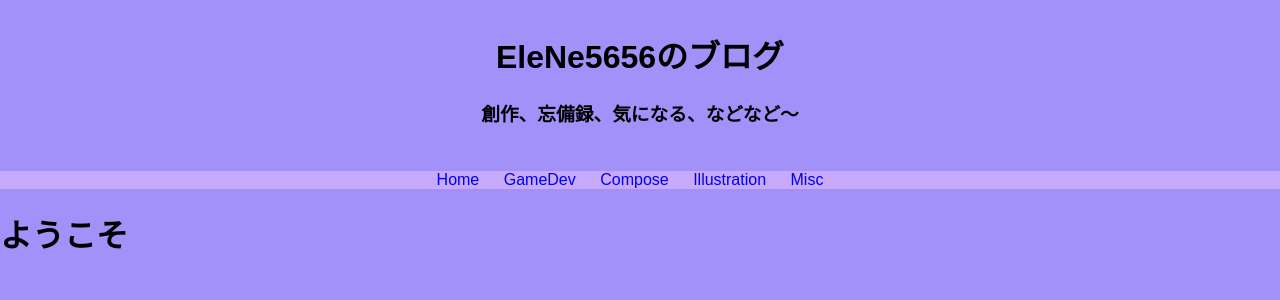
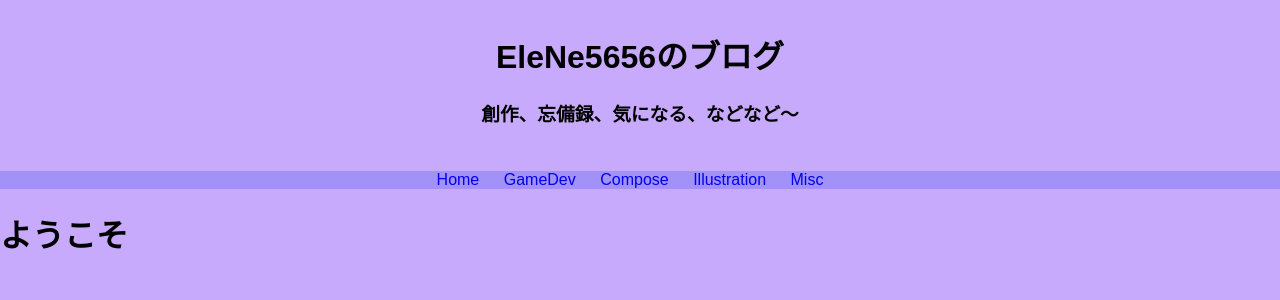
Before and after one commit to junya005/my-blogs, a Jekyll site: the page built from docs/index.html, in a window 1280 px wide. Shown: the top 300 px of the page. Built offline with Jekyll 4.4.1, drawn with Linux system fonts in a browser that asks for light colours.

Commit message:
main.sass を更新

```diff
--- a/docs/_sass/main.sass
+++ b/docs/_sass/main.sass
@@ -1,6 +1,6 @@
 /* ボディ全体のスタイル設定 */
 body
-    background-color: #a191f8
+    background-color: #c7aafb
     font-family: Arial, sans-serif
     margin: 0
     padding: 0
@@ -12,7 +12,7 @@ body
 
 /* ナビゲーションメニューのスタイル設定 */
 .navigation-content
-    background-color: #c7aafb
+    background-color: #a191f8
     text-align: center
 
     & ul
```
